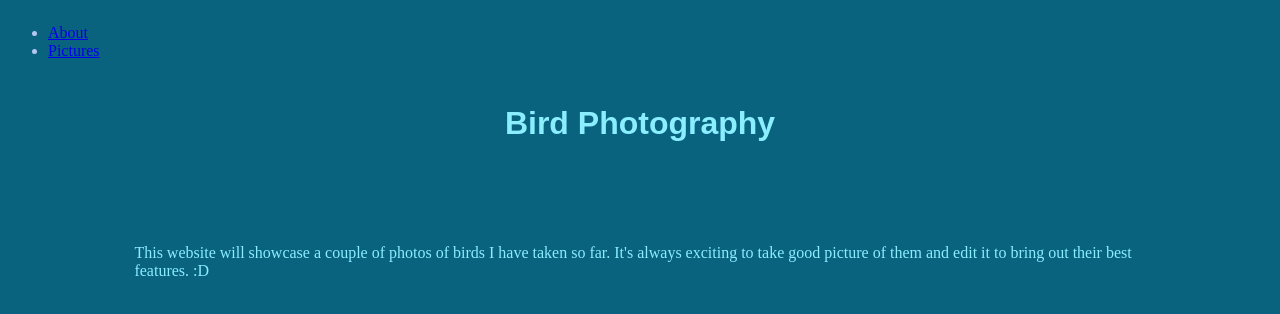
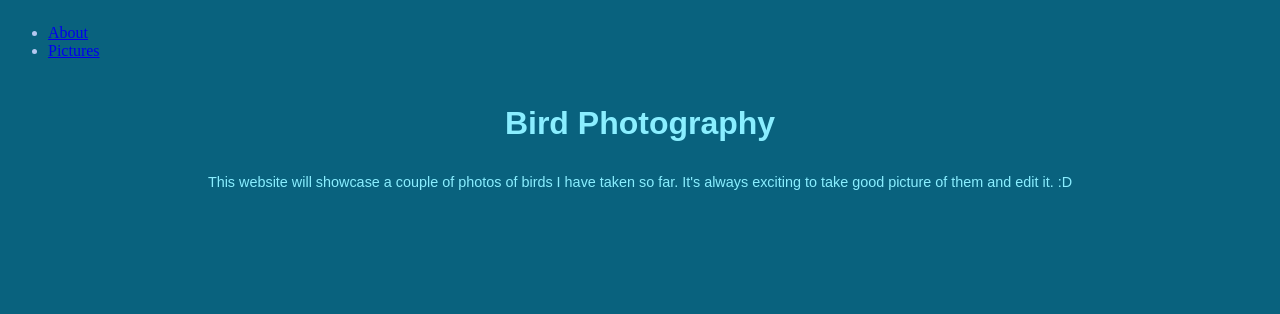
Before and after one commit to Laurel-S-MT/WebDesign, a plain HTML site: page Assignment4/blog-post.html in a window 1280 px wide. Drawn offline with Linux system fonts and the light colour scheme.

Commit message:
Update blog-post.html

```diff
--- a/Assignment4/blog-post.html
+++ b/Assignment4/blog-post.html
@@ -18,6 +18,7 @@
 
 <h2 class="blog-title">Bird Photography</h2>
 
-<p class="blog-preview">
-  This website will showcase a couple of photos of birds I have taken so far. It's always exciting to take good picture of them and edit it to bring out their best features. :D
+<p class="blog-para">
+  This website will showcase a couple of photos of birds I have taken so far. It's always exciting to take good picture of them and edit it. :D
+
 </p>
```
